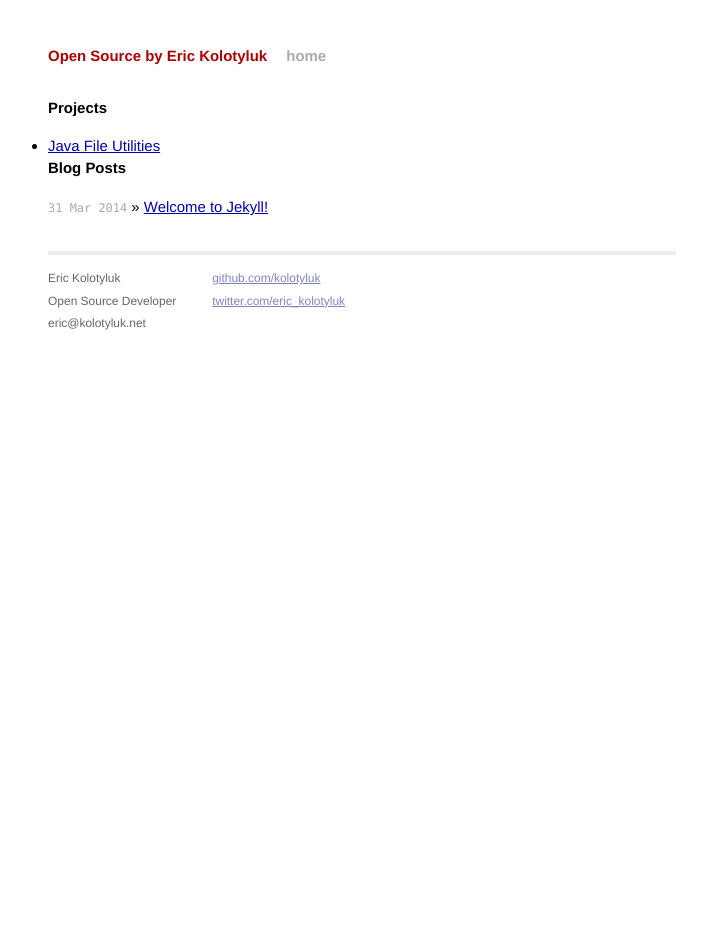
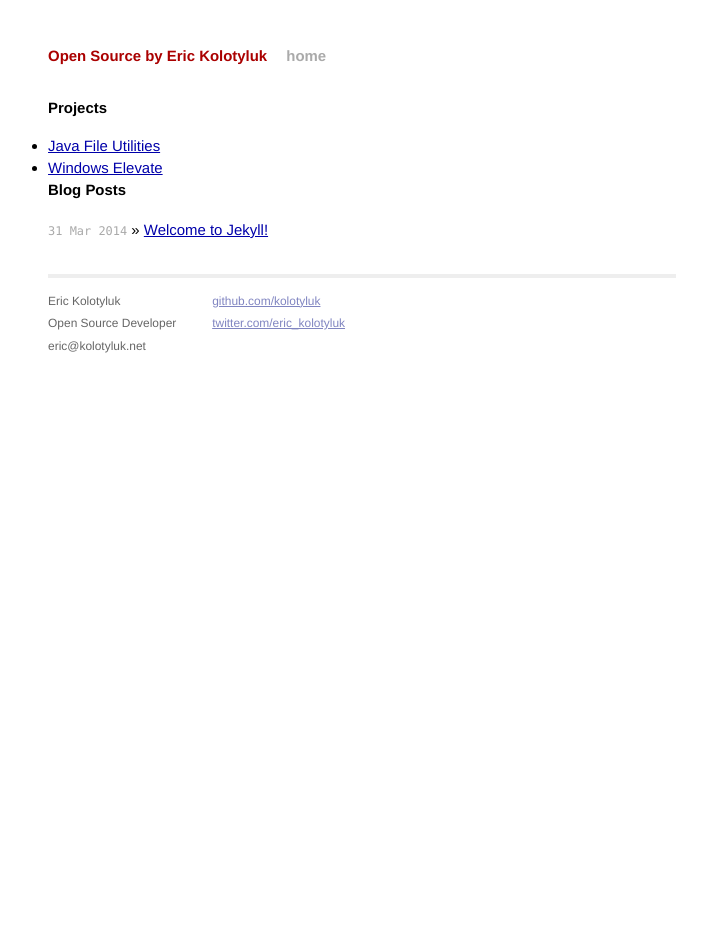
Before and after one commit to kolotyluk/kolotyluk.github.io, a Jekyll site: the page built from index.html, in a window 1280 px wide. Shown: the whole page, without its empty margins (278-985 px from the left). Built offline with Jekyll 4.4.1, drawn with Linux system fonts in a browser that asks for light colours; Markdown is read by kramdown in place of the engine named in the settings.

Commit message:
Add csharp-windows-elevate

```diff
--- a/index.html
+++ b/index.html
@@ -7,6 +7,7 @@ title: Open Source By Eric Kolotyluk
   <h1>Projects</h1>
   <ul>
     <li><a href="http://kolotyluk.github.io/java-file-utilities">Java File Utilities</a></li>
+    <li><a href="http://kolotyluk.github.io/csharp-windows-elevate">Windows Elevate</a></li>
   </ul>
 </div>
 <div id="home">
```
